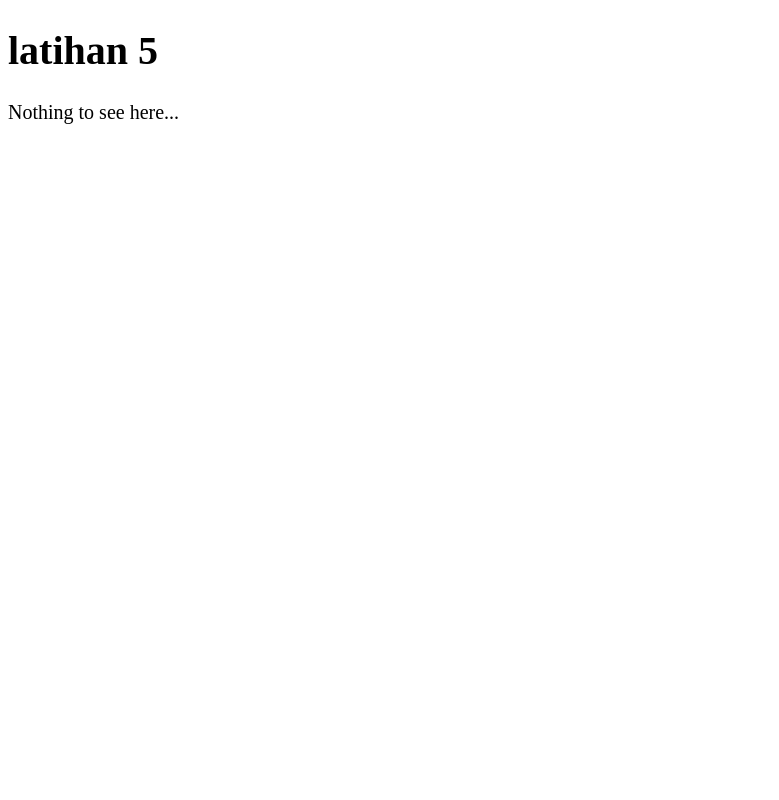
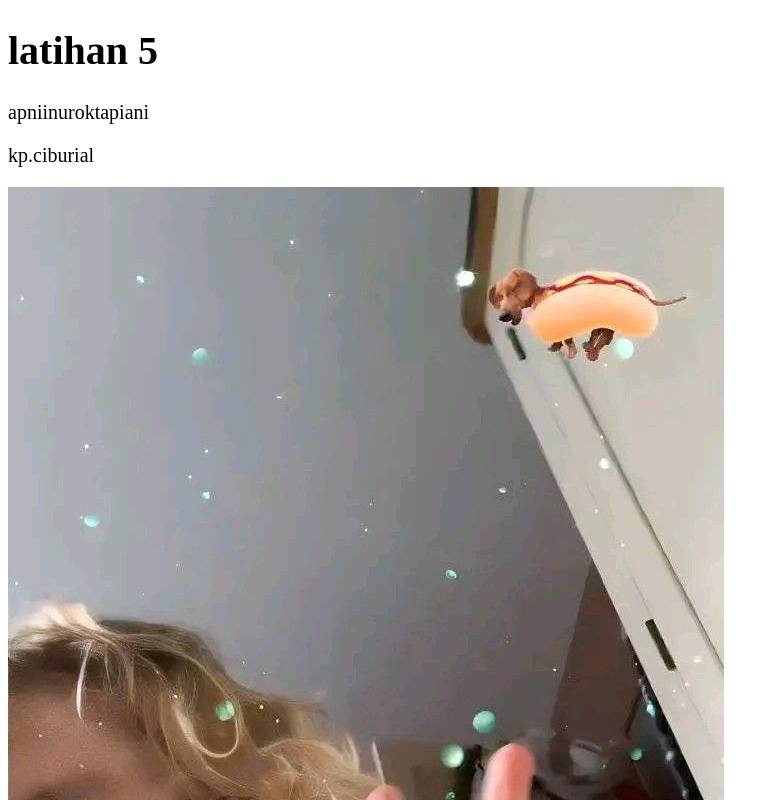
Before and after one commit to apniinuroktapiani/latihan5, a plain HTML site: page index.html in a window 1280 px wide. Shown: the top 800 px of the page, without its empty margins (0-779 px from the left). Drawn offline with Linux system fonts and the light colour scheme.

Commit message:
menambahkan nama alamat dan profil

```diff
--- a/index.html
+++ b/index.html
@@ -16,6 +16,11 @@
 
 <body>
   <h1>latihan 5</h1>
+
+  <p>apniinuroktapiani</p>
+  <p>kp.ciburial</p>
+ <img src="foto.jpg"style=border-bradius : 10px;  border :5px solid blue alt=>
+
   <p>Nothing to see here...</p>
   <!-- Project -->
 </body>
```
Also changed, not shown: foto.jpg (added).
